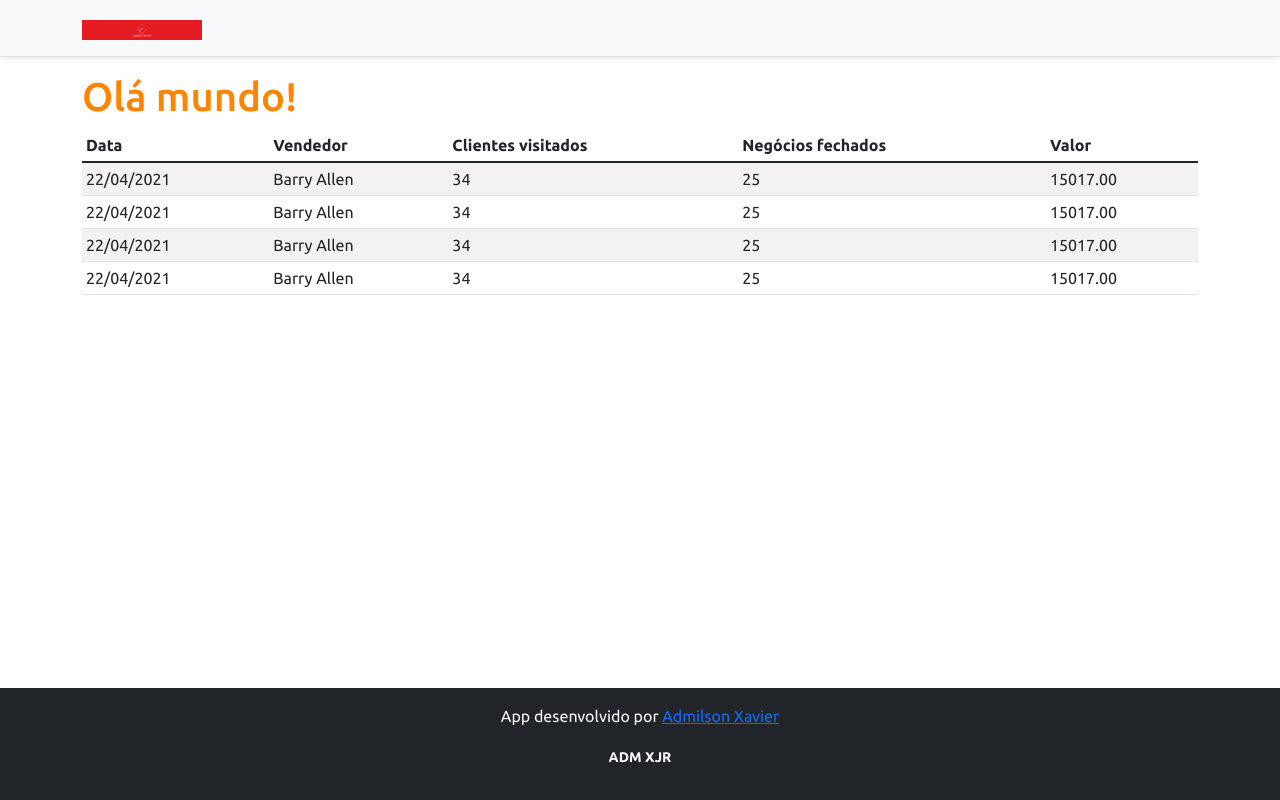
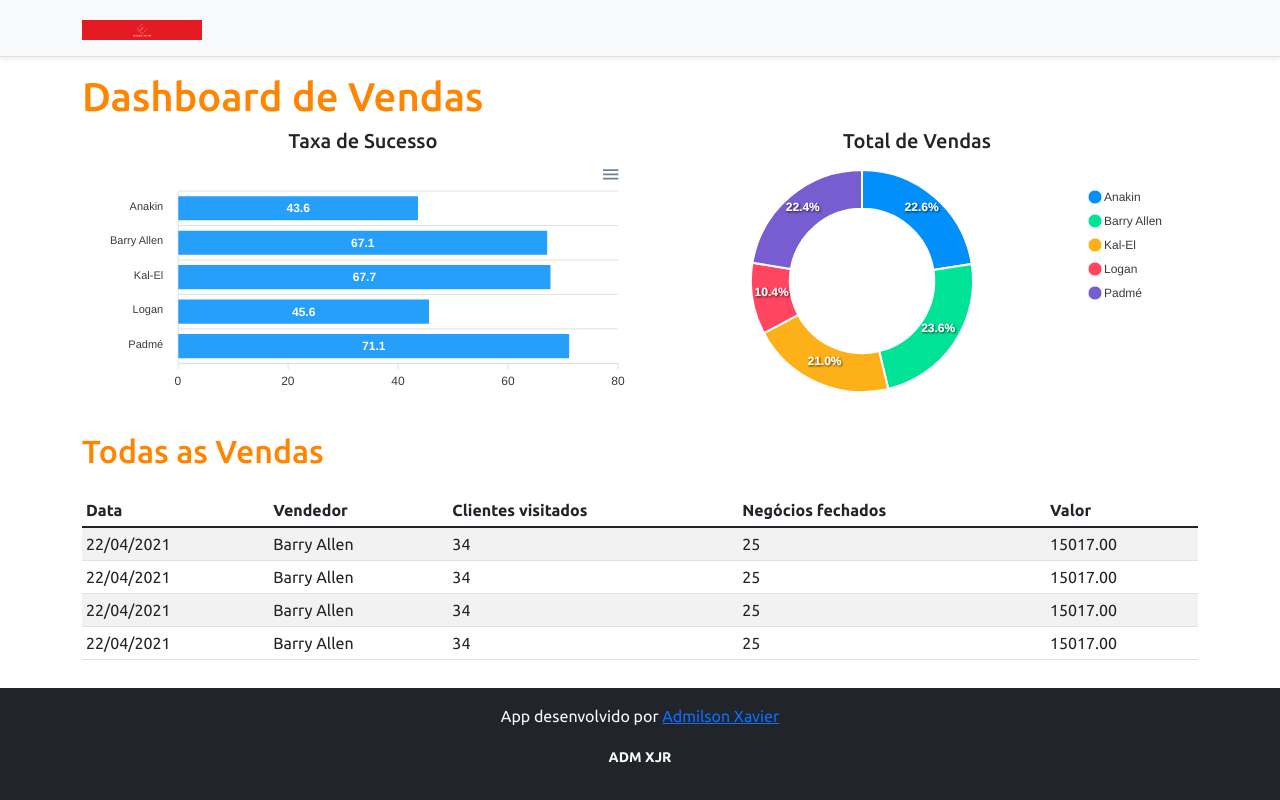
Before and after one commit to AdmilsonXavier/xjr-vendas, a React (Create React App) app in the folder frontend/: page / in a window 1280 px wide. Built offline with nearby package versions, Linux system fonts and the light colour scheme.

Commit message:
Static charts

```diff
--- a/frontend/package.json
+++ b/frontend/package.json
@@ -14,8 +14,10 @@
     "@types/node": "^16.11.25",
     "@types/react": "^17.0.39",
     "@types/react-dom": "^17.0.11",
+    "apexcharts": "^3.33.1",
     "bootstrap": "^5.1.3",
     "react": "^17.0.2",
+    "react-apexcharts": "^1.3.9",
     "react-dom": "^17.0.2",
     "react-scripts": "5.0.0",
     "typescript": "^4.5.5",
--- a/frontend/src/App.tsx
+++ b/frontend/src/App.tsx
@@ -1,4 +1,6 @@
+import BarChart from "components/BarChart";
 import DataTable from "components/DataTable";
+import DonutChart from "components/DonutChart";
 import Footer from "components/Footer";
 import NavBar from "components/NavBar";
 
@@ -7,7 +9,21 @@
     <>
       <NavBar />
       <div className="container">
-        <h1 className="text-primary">Olá mundo!</h1>
+        <h1 className="text-primary">Dashboard de Vendas</h1>
+        <div className="row px-3">
+          <div className="col-sm-6">
+            <h5 className="text-center text-secundary">Taxa de Sucesso</h5>
+            <BarChart />
+          </div>
+          <div className="col-sm-6">
+            <h5 className="text-center text-secundary">Total de Vendas</h5>
+            <DonutChart />
+          </div>
+        </div>
+
+        <div className="py-3">
+          <h2 className="text-primary">Todas as Vendas</h2>
+        </div>
         <DataTable />
       </div>
       <Footer />
--- /dev/null
+++ b/frontend/src/components/BarChart/index.tsx
@@ -0,0 +1,34 @@
+import Chart from 'react-apexcharts';
+
+const BarChart = () => {
+    const options = {
+        plotOptions: {
+            bar: {
+                horizontal: true,
+            }
+        },
+    };
+
+    const mockData = {
+        labels: {
+            categories: ['Anakin', 'Barry Allen', 'Kal-El', 'Logan', 'Padmé']
+        },
+        series: [
+            {
+                name: "% Sucesso",
+                data: [43.6, 67.1, 67.7, 45.6, 71.1]
+            }
+        ]
+    };
+
+    return (
+        <Chart
+            options={{...options, xaxis:mockData.labels}}
+            series={mockData.series}
+            type="bar"
+            height="240"
+        />
+    );
+  };
+
+  export default BarChart;
--- /dev/null
+++ b/frontend/src/components/DonutChart/index.tsx
@@ -0,0 +1,24 @@
+import Chart from 'react-apexcharts';
+
+const DonutChart = () => {
+    const mockData = {
+        series: [477138, 499928, 444867, 220426, 473088],
+        labels: ['Anakin', 'Barry Allen', 'Kal-El', 'Logan', 'Padmé']
+    }
+
+    const options = {
+        legend: {
+            show: true
+        }
+    }
+    return (
+        <Chart
+        options={{...options, labels:mockData.labels}}
+        series={mockData.series}
+        type="donut"
+        height="240"
+    />
+    );
+  };
+
+  export default DonutChart;
```
Also changed, not shown: 1 other file (tests, documents, lock files or other folders).
